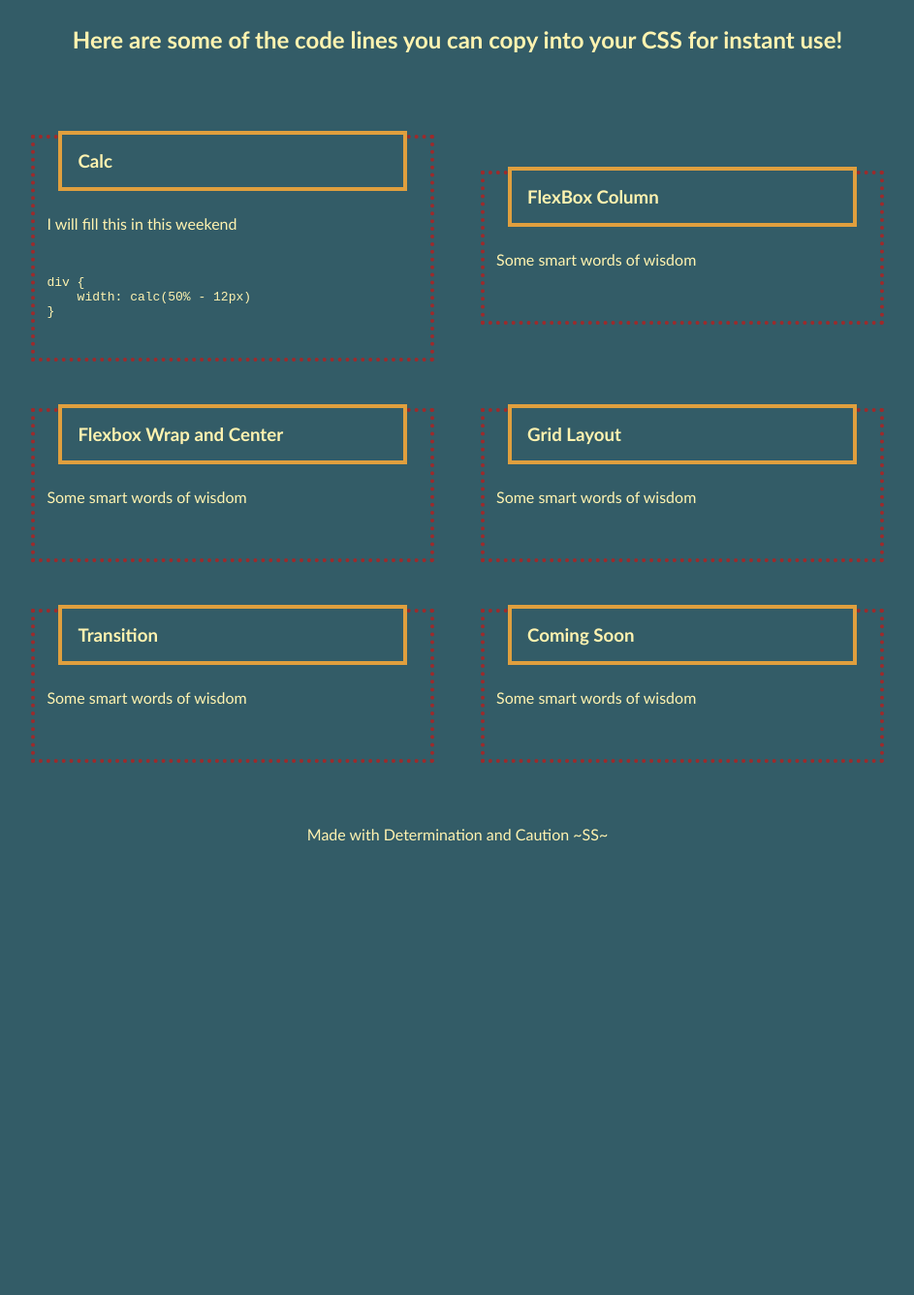
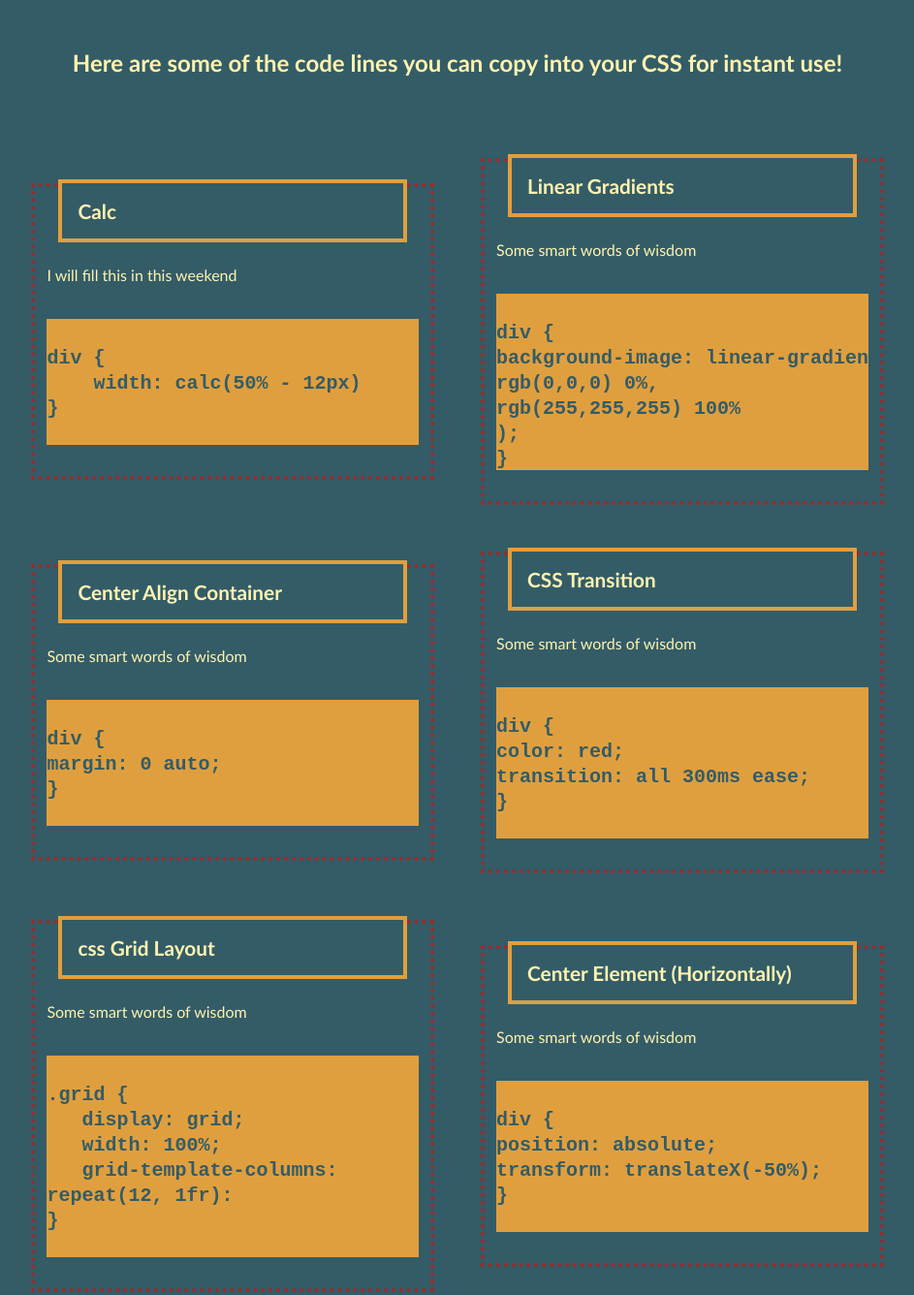
Before and after one commit to Simplerer/css-snippet-cheatsheet, a plain HTML site: page index.html in a window 1280 px wide. Shown: the part 160-1496 px from the top of the page at 97% size, without its empty margins (168-1111 px from the left). Before the commit the page ends 1078 px from the top, so only its background shows below. Drawn offline with Linux system fonts and the light colour scheme.

Commit message:
added content to boxes, snippets for all!

```diff
--- a/assets/css/style.css
+++ b/assets/css/style.css
@@ -13,6 +13,9 @@ body {
     font-family:'Trebuchet MS', 'Lucida Sans Unicode', 'Lucida Grande', 'Lucida Sans', Arial, sans-serif;
     background-color: var(--blue);
     color: var(--tan);
+}
+header, footer, h3 {
+    font-size: 130%;
 }
 
 header, footer, section {
@@ -60,3 +63,23 @@ article:hover,
 article:hover h3 {
     box-shadow: 0 0 8px var(--orange);
 }
+
+article pre {
+    background-color: var(--orange);
+    color:  var(--blue);
+    font-size: 20px;
+    font-family: 'Trebuchet MS', 'Lucida Sans Unicode', 'Lucida Grande', 'Lucida Sans', Arial, sans-serif;
+    font-weight: 800;
+}
+
+@media screen and (max-width: 1160px) {
+    article {
+      width: calc(50% - 32px);
+    }
+  }
+
+  @media screen and (max-width: 768px) {
+    article {
+      width: calc(100% - 32px);
+    }
+  }
--- a/index.html
+++ b/index.html
@@ -25,29 +25,56 @@ div {
             </code></pre>
         </article>
         <article>
-            <h3>FlexBox Column</h3>
+            <h3>Linear Gradients</h3>
             <p>Some smart words of wisdom</p>
-            <pre><code></code></pre>
+            <pre><code>
+div {
+background-image: linear-gradient(
+rgb(0,0,0) 0%,
+rgb(255,255,255) 100%
+);
+}</code></pre>
         </article>
         <article>
-            <h3>Flexbox Wrap and Center</h3>
+            <h3>Center Align Container</h3>
             <p>Some smart words of wisdom</p>
-            <pre><code></code></pre>
+            <pre><code>
+div {
+margin: 0 auto;
+}
+            </code></pre>
         </article>
         <article>
-            <h3>Grid Layout</h3>
+            <h3>CSS Transition</h3>
             <p>Some smart words of wisdom</p>
-            <pre><code></code></pre>
+            <pre><code>
+div {
+color: red;
+transition: all 300ms ease;
+}
+            </code></pre>
         </article>
         <article>
-            <h3>Transition</h3>
+            <h3>css Grid Layout</h3>
             <p>Some smart words of wisdom</p>
-            <pre><code></code></pre>
+            <pre><code>
+.grid {
+   display: grid;
+   width: 100%;
+   grid-template-columns:
+repeat(12, 1fr):
+}
+            </code></pre>
         </article>
         <article>
-            <h3>Coming Soon</h3>
+            <h3>Center Element (Horizontally)</h3>
             <p>Some smart words of wisdom</p>
-            <pre><code></code></pre>
+            <pre><code>
+div {
+position: absolute;
+transform: translateX(-50%);
+}
+            </code></pre>
         </article>
     </main>
     <footer>Made with Determination and Caution ~SS~</footer>
```
